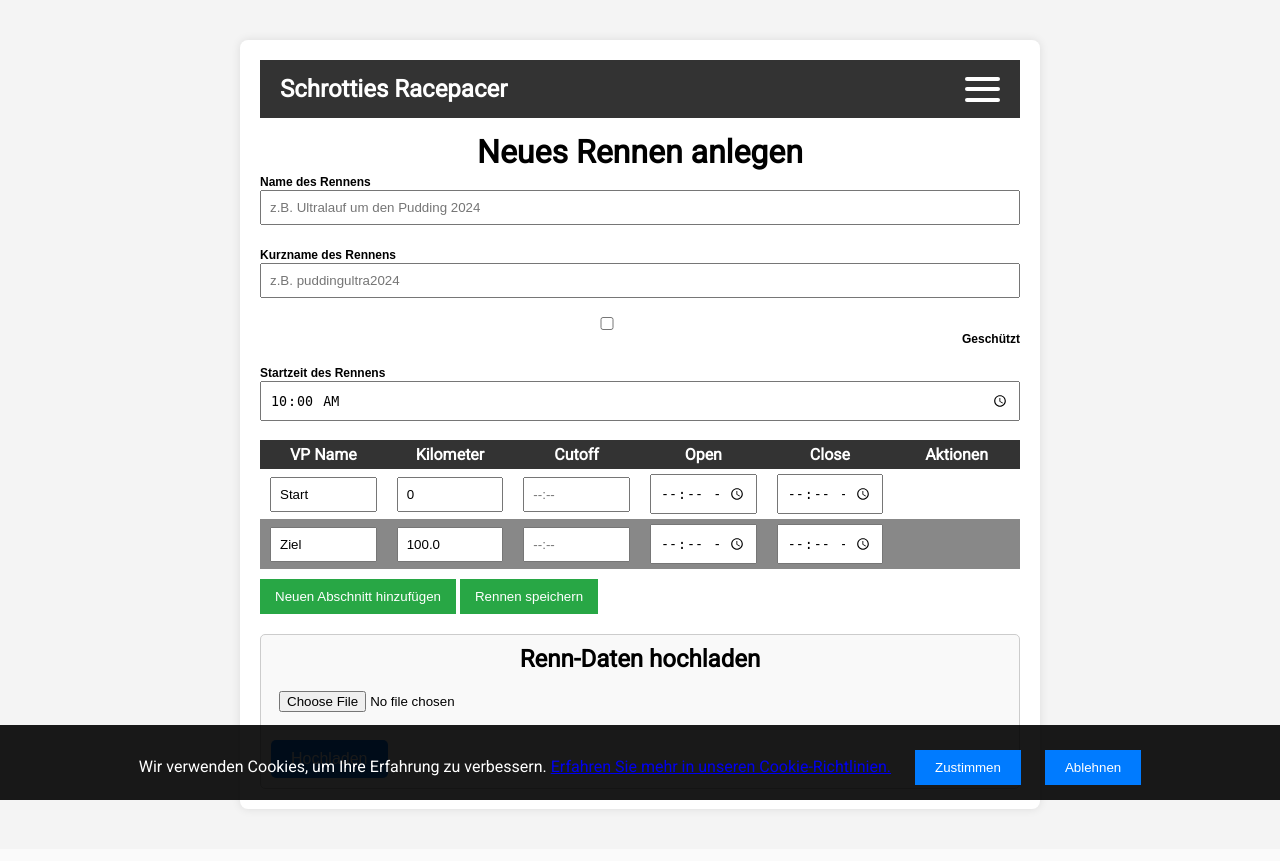
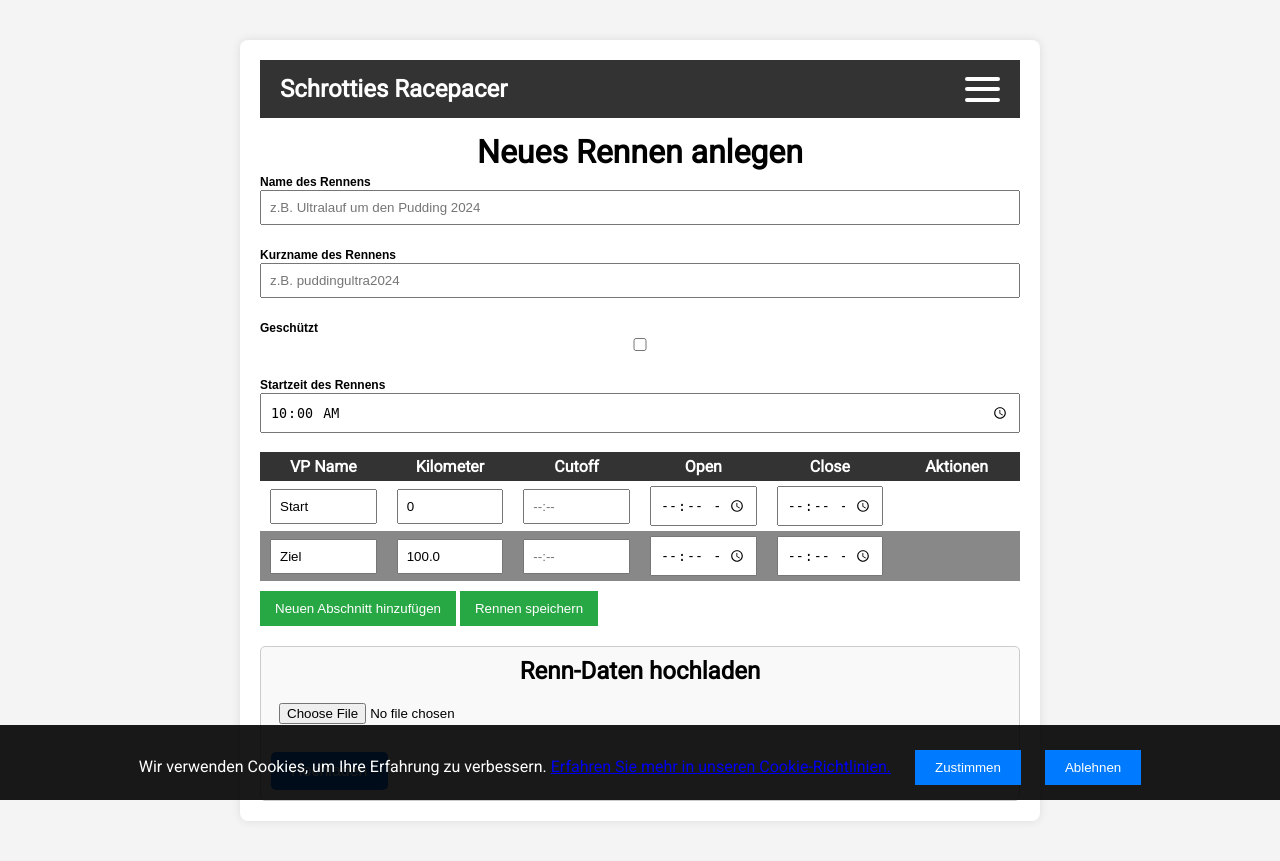
Before and after one commit to Schrottie/SchrottiesRacePacer, a PHP site: page /add_race.html in a window 1280 px wide. Before the commit the page ends 812 px from the top, so only its background shows below. Run offline with PHP 8.4, Linux system fonts and the light colour scheme.

Commit message:
Kosmetik

```diff
--- a/add_race.html
+++ b/add_race.html
@@ -39,10 +39,8 @@
             <label for="kurzName">Kurzname des Rennens</label>
             <input type="text" id="kurzName" placeholder="z.B. puddingultra2024" required><br /><br />
 
-            <div class="form-group">
-                <input type="checkbox" id="pinned" name="pinned">
-                <label for="pinned">Geschützt</label>
-            </div>
+            <label for="pinned">Geschützt</label>
+            <input type="checkbox" id="pinned" name="pinned"><br /><br />
 
             <label for="startTime">Startzeit des Rennens</label>
             <input type="time" id="startTime" value="10:00" required><br /><br />
--- a/styles.css
+++ b/styles.css
@@ -393,20 +393,6 @@ input {
     margin-left: 10px;
 }
 
-/* Container für Formularelemente */
-.form-group {
-    display: flex; /* Flexbox für horizontale Anordnung */
-    align-items: flex-start; /* Vertikal zentrieren */
-    margin-bottom: 1rem; /* Abstand nach unten, kann angepasst werden */
+#pinned {
+    background: #999;
 }
-
-/* Stile für das Label */
-.form-group label {
-    margin-left: 0.5rem; /* Abstand zwischen Checkbox und Label */
-    margin-right: 0; /* Entfernen des rechten Abstands */
-}
-
-/* Stile für die Checkbox */
-.form-group input[type="checkbox"] {
-    margin: 0; /* Entfernen des Standardabstands der Checkbox */
-}
```
